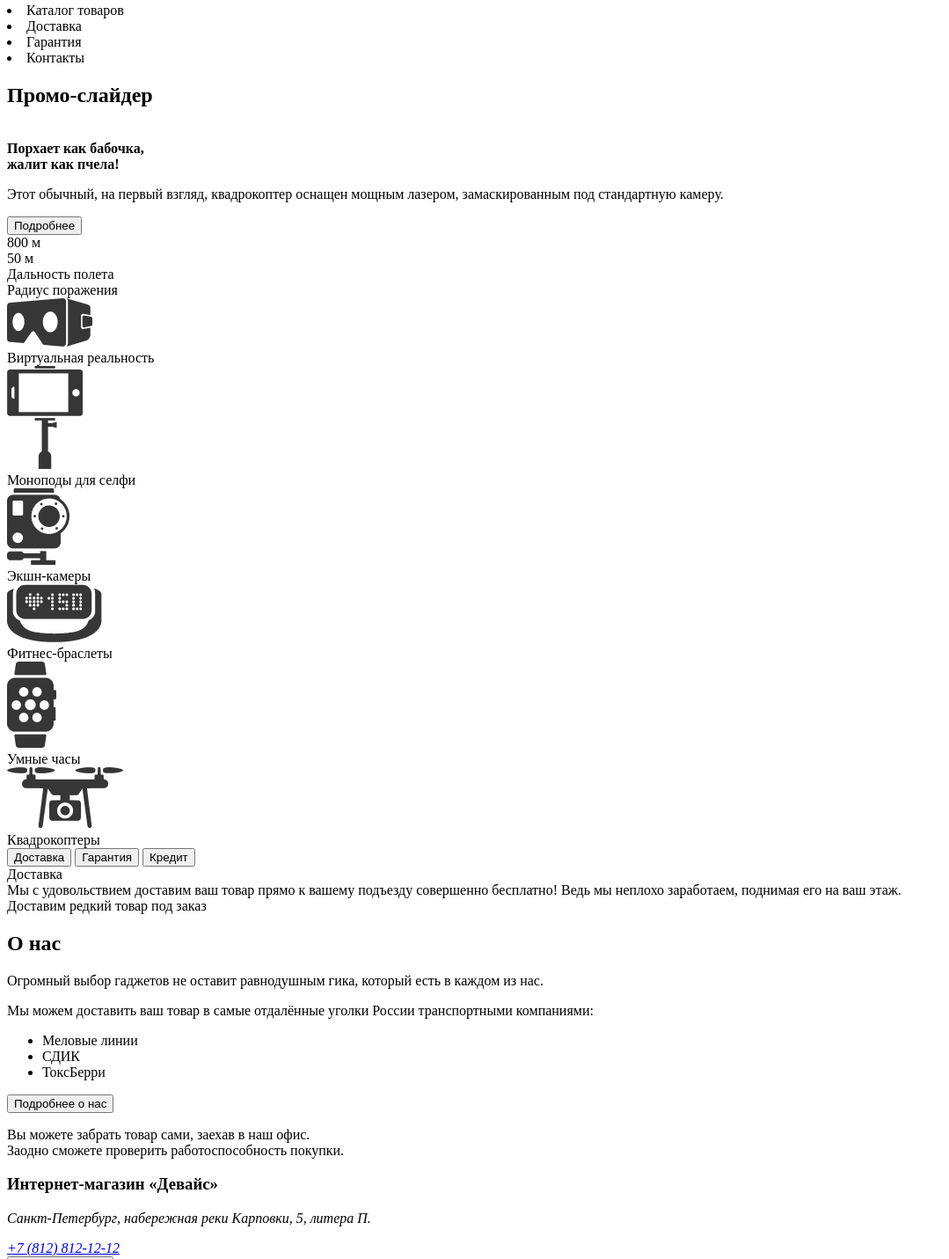
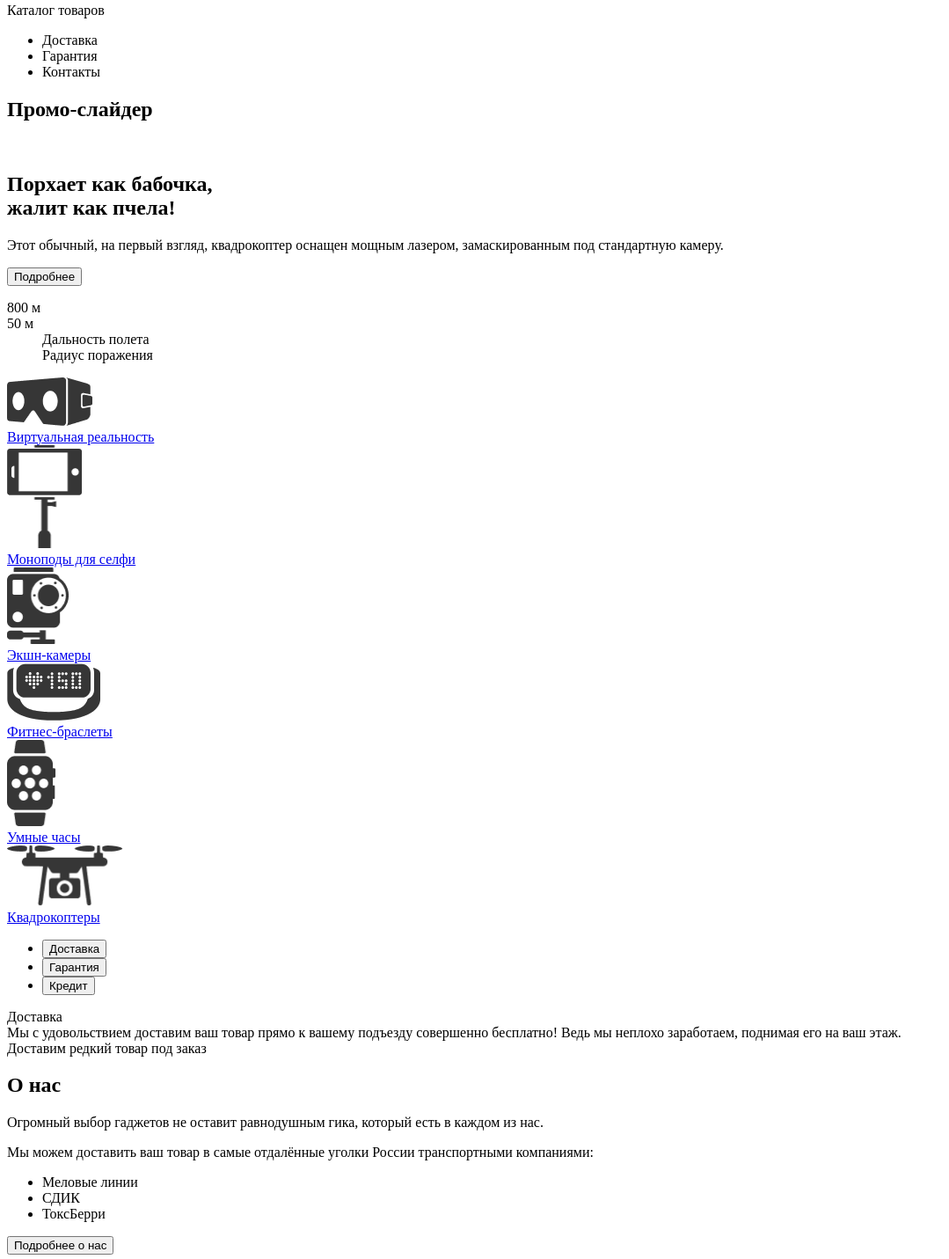
Before and after one commit to htmlacademy-htmlcss/2181423-device-35, a plain HTML site: page index.html in a window 1280 px wide. Shown: the part 224-1655 px from the top of the page at 88% size, without its empty margins (0-1079 px from the left). Drawn offline with Linux system fonts and the light colour scheme.

Commit message:
Внесены изменения

```diff
--- a/index.html
+++ b/index.html
@@ -5,9 +5,8 @@
     <title>HTML Academy: Девайс</title>
   </head>
   <body>
-      <div class="container">
         <header class="page-header">
-          <h1 class="visually-hidden">Интрнет-магазин гаджетов "DEVICE"</h1>
+          <h1 class="visually-hidden">Интернет-магазин гаджетов "DEVICE"</h1>
           <div class="page-header-logo">
             <a href="#"><img src="images/header/logo.png" alt="Логотип Device"></a>
           </div>
@@ -26,10 +25,12 @@
           </nav>
 
           <nav class="main-nav-list">
-            <li class="main-nav-item main-nav-item-catalog">Каталог товаров</li>
-            <li class="main-nav-item main-nav-item-delivery">Доставка</li>
-            <li class="main-nav-item main-nav-item-warranty">Гарантия</li>
-            <li class="main-nav-item main-nav-item-contacts">Контакты</li>
+              <p class="main-nav-item main-nav-item-catalog">Каталог товаров</p>
+            <ul class="main-nav-item">
+              <li class="main-nav-item main-nav-item-delivery">Доставка</li>
+              <li class="main-nav-item main-nav-item-warranty">Гарантия</li>
+              <li class="main-nav-item main-nav-item-contacts">Контакты</li>
+            </ul>
           </nav>
         </header>
       </div>
@@ -42,66 +43,81 @@
               <img src="" alt="">
             </div>
             <div class="promo-slider-descr-wrap">
-              <b>
+              <h2>
                 Порхает как бабочка,
                 <br>
                 жалит как пчела!
-              </b>
+              </h2>
               <p>Этот обычный, на первый взгляд, квадрокоптер оснащен мощным лазером, замаскированным под стандартную камеру.</p>
               <button class="details">Подробнее</button>
             </div>
-            <div class="promo-slider-advantages-first">800 м</div>
-            <div class="promo-slider-advantages-second">50 м</div>
-            <div class="promo-slider-descr-first">Дальность полета</div>
-            <div class="promo-slider-descr-second">Радиус поражения</div>
+
+            <dl>
+            <dt class="promo-slider-advantages-first">800 м</dt>
+            <dt class="promo-slider-advantages-second">50 м</dt>
+            <dd class="promo-slider-descr-first">Дальность полета</dd>
+            <dd class="promo-slider-descr-second">Радиус поражения</dd>
+            </dl>
+
           </section>
         </div>
 
-        <section class="catalogue_caterogies"></section>
+        <section class="catalogue-caterogies"></section>
+          <div class="catalogue-categories">
+            <a href="#">
+                <img src="icon/icon1.png" alt="Виртуальные очки" class="catalogue-categories-icon" style="width:97px;height:55px;">
+                <div class="cotalogue-categories-descr">Виртуальная реальность</div>
+            </a>
+          </div>
+
+          <div class="catalogue-categories">
+            <a href="#">
+              <img src="icon/icon2.png" alt="Монопод для селфи" class="catalogue-categories-icon" style="width:86px;height:117px;">
+              <div class="cotalogue_categories_descr">Моноподы для селфи</div>
+            </a>
+          </div>
+
           <div class="catalogue_categories">
-            <div class="catalogue_categories_square">
-                <img src="icon/icon1.png" alt="Виртуальные очки" class="catalogue_categories_icon">
-            </div>
-              <div class="cotalogue_categories_descr">Виртуальная реальность</div>
+            <a href="#">
+              <img src="icon/icon3.png" alt="Монопод для селфи" class="catalogue_categories_icon" style="width:71px;height:87px;">
+              <div class="cotalogue_categories_descr">Экшн-камеры</div>
+            </a>
           </div>
+
           <div class="catalogue_categories">
-            <div class="catalogue_categories_square">
-                <img src="icon/icon2.png" alt="Монопод для селфи" class="catalogue_categories_icon">
-            </div>
-              <div class="cotalogue_categories_descr">Моноподы для селфи</div>
+            <a href="#">
+              <img src="icon/icon4.svg" alt="Монопод для селфи" class="catalogue-categories-icon" style="width:107px;height:65px;">
+              <div class="cotalogue_categories_descr">Фитнес-браслеты</div>
+            </a>
           </div>
+
           <div class="catalogue_categories">
-            <div class="catalogue_categories_square">
-                <img src="icon/icon3.png" alt="Монопод для селфи" class="catalogue_categories_icon">
-            </div>
-              <div class="cotalogue_categories_descr">Экшн-камеры</div>
+            <a href="#">
+              <img src="icon/icon5.png" alt="Монопод для селфи" class="catalogue-categories-icon" style="width:56px;height:98px;">
+              <div class="cotalogue_categories_descr">Умные часы</div>
+            </a>
           </div>
+
           <div class="catalogue_categories">
-            <div class="catalogue_categories_square">
-                <img src="icon/icon4.svg" alt="Монопод для селфи" class="catalogue_categories_icon">
-            </div>
-              <div class="cotalogue_categories_descr">Фитнес-браслеты</div>
-          </div>
-          <div class="catalogue_categories">
-            <div class="catalogue_categories_square">
-                <img src="icon/icon5.png" alt="Монопод для селфи" class="catalogue_categories_icon">
-            </div>
-              <div class="cotalogue_categories_descr">Умные часы</div>
-          </div>
-          <div class="catalogue_categories">
-            <div class="catalogue_categories_square">
-                <img src="icon/icon6.png" alt="Монопод для селфи" class="catalogue_categories_icon">
-            </div>
+            <a href="#">
+              <img src="icon/icon6.png" alt="Монопод для селфи" class="catalogue-categories-icon" style="width:132px;height:69px;">
               <div class="cotalogue_categories_descr">Квадрокоптеры</div>
+            </a>
           </div>
         </section>
 
         <section class="property">
-          <div class="service-control">
-            <button>Доставка</button>
-            <button>Гарантия</button>
-            <button>Кредит</button>
-          </div>
+          <ul class="service-control">
+            <li>
+              <button>Доставка</button>
+            </li>
+            <li>
+              <button>Гарантия</button>
+            </li>
+            <li>
+              <button>Кредит</button>
+            </li>
+          </ul>
           <div class="property_delivery">Доставка</div>
           <div class="property_delivery_descr">Мы с удовольствием доставим ваш товар прямо к вашему подъезду совершенно бесплатно! Ведь мы неплохо заработаем, поднимая его на ваш этаж.</div>
         </section>
@@ -129,8 +145,7 @@
             <br>
             Заодно сможете проверить работоспособность покупки. </p>
             <h3>Интернет-магазин «Девайс»</h3>
-            <address class="contacts-address">
-              <p class="contacts-address-text">Санкт-Петербург, набережная реки Карповки, 5, литера П.</p>
+            <address class="contacts-address">Санкт-Петербург, набережная реки Карповки, 5, литера П.</address>
               <a class="contacts-phone" href="tel:+78128121212">+7 (812) 812-12-12</a>
             </address>
             <button class="button_contacts">Подробнее о нас</button>
```
